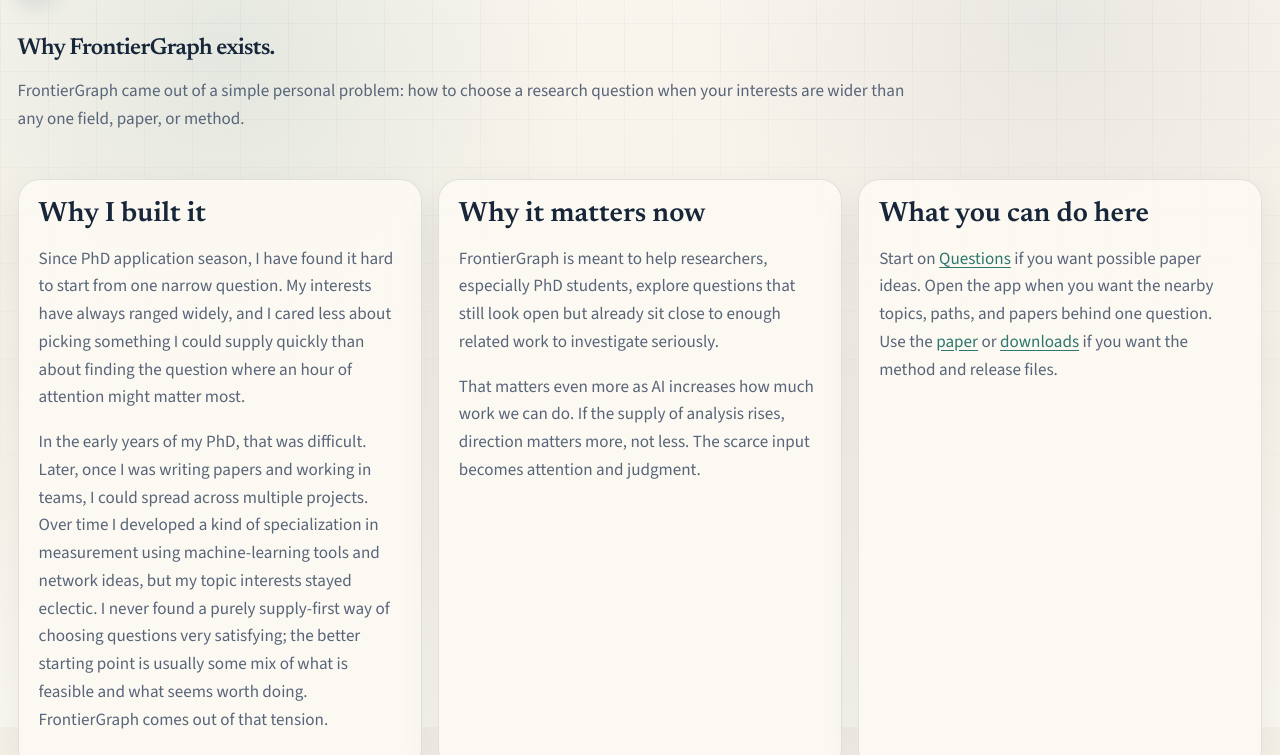
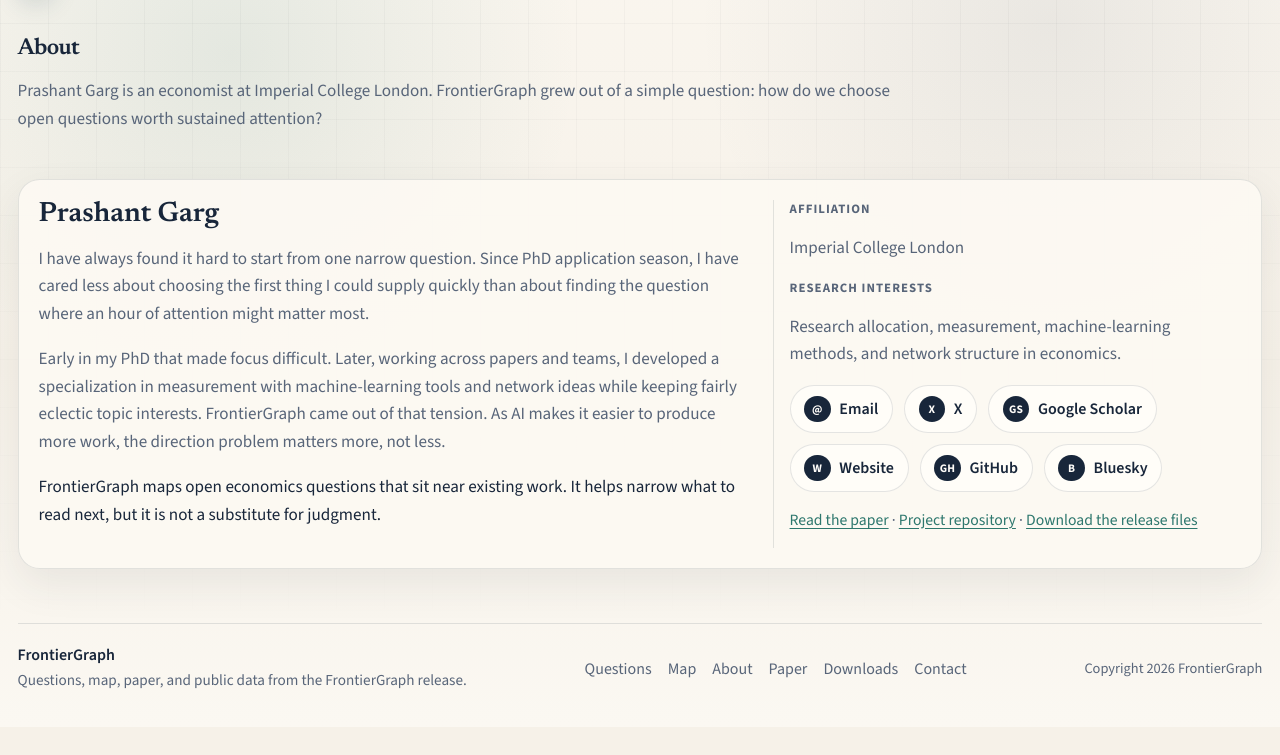
Before and after one commit to prashgarg/frontiergraph, an Astro site in the folder site/: page /about in a window 1280 px wide. Shown: the part 73-828 px from the top of the page. Built offline with nearby package versions, Linux system fonts and the light colour scheme; Astro itself is replaced by a stand-in of ours.

Commit message:
Tighten about page layout

```diff
--- a/site/src/pages/about/index.astro
+++ b/site/src/pages/about/index.astro
@@ -18,53 +18,32 @@ const authorLinks = [
 >
   <main>
     <section class="page-hero">
-      <h1>Why FrontierGraph exists.</h1>
+      <h1>About</h1>
       <p class="lede">
-        FrontierGraph came out of a simple personal problem: how to choose a research question when your interests are wider than any one field, paper, or method.
+        Prashant Garg is an economist at Imperial College London. FrontierGraph grew out of a simple question: how do we choose open questions worth sustained attention?
       </p>
     </section>
 
     <section class="section">
-      <div class="card-grid">
-        <article class="card">
-          <h2>Why I built it</h2>
+      <article class="card about-profile-card">
+        <div class="about-profile-grid">
+          <div class="about-profile-copy">
+            <h2>Prashant Garg</h2>
             <p class="card-copy">
-            Since PhD application season, I have found it hard to start from one narrow question. My interests have always ranged widely, and I cared less about picking something I could supply quickly than about finding the question where an hour of attention might matter most.
+              I have always found it hard to start from one narrow question. Since PhD application season, I have cared less about choosing the first thing I could supply quickly than about finding the question where an hour of attention might matter most.
             </p>
             <p class="card-copy">
-            In the early years of my PhD, that was difficult. Later, once I was writing papers and working in teams, I could spread across multiple projects. Over time I developed a kind of specialization in measurement using machine-learning tools and network ideas, but my topic interests stayed eclectic. I never found a purely supply-first way of choosing questions very satisfying; the better starting point is usually some mix of what is feasible and what seems worth doing. FrontierGraph comes out of that tension.
+              Early in my PhD that made focus difficult. Later, working across papers and teams, I developed a specialization in measurement with machine-learning tools and network ideas while keeping fairly eclectic topic interests. FrontierGraph came out of that tension. As AI makes it easier to produce more work, the direction problem matters more, not less.
             </p>
-        </article>
-        <article class="card">
-          <h2>Why it matters now</h2>
-          <p class="card-copy">
-            FrontierGraph is meant to help researchers, especially PhD students, explore questions that still look open but already sit close to enough related work to investigate seriously.
+            <p class="card-copy about-brief-note">
+              FrontierGraph maps open economics questions that sit near existing work. It helps narrow what to read next, but it is not a substitute for judgment.
             </p>
-          <p class="card-copy">
-            That matters even more as AI increases how much work we can do. If the supply of analysis rises, direction matters more, not less. The scarce input becomes attention and judgment.
-          </p>
-        </article>
-        <article class="card">
-          <h2>What you can do here</h2>
-          <p class="card-copy">
-            Start on <a href="/questions/">Questions</a> if you want possible paper ideas. Open the app when you want the nearby topics, paths, and papers behind one question. Use the <a href="/paper/">paper</a> or <a href="/downloads/">downloads</a> if you want the method and release files.
-          </p>
-        </article>
-        <article class="card">
-          <h2>What it does not claim</h2>
-          <p class="card-copy">
-            FrontierGraph does not tell you that a question is important, that a claim is true, or that no close paper already exists. It is a way to narrow what to read next, not a substitute for judgment.
-          </p>
-        </article>
-        <article class="card">
-          <h2>About the author</h2>
-          <p class="card-copy">
-            <strong>Prashant Garg</strong><br />
-            Imperial College London
-          </p>
-          <p class="card-copy">
-            Research interests: research allocation, measurement, machine-learning methods, and network structure in economics.
-          </p>
+          </div>
+          <aside class="about-profile-meta" aria-label="Author details">
+            <p class="about-meta-label">Affiliation</p>
+            <p class="card-copy">Imperial College London</p>
+            <p class="about-meta-label">Research interests</p>
+            <p class="card-copy">Research allocation, measurement, machine-learning methods, and network structure in economics.</p>
             <div class="about-link-grid" aria-label="Author links">
               {authorLinks.map((link) => (
                 <a class="about-link-chip" href={link.href} target="_blank" rel="noreferrer">
@@ -73,11 +52,12 @@ const authorLinks = [
                 </a>
               ))}
             </div>
-          <p class="card-copy">
+            <p class="card-copy about-meta-links">
               <a href="/paper/">Read the paper</a> · <a href={data.repo_url}>Project repository</a> · <a href="/downloads/">Download the release files</a>
             </p>
+          </aside>
+        </div>
       </article>
-      </div>
     </section>
   </main>
 </BaseLayout>
--- a/site/src/styles/global.css
+++ b/site/src/styles/global.css
@@ -433,6 +433,50 @@ h3 {
   margin-top: 1.4rem;
 }
 
+.about-profile-card {
+  padding: 1.1rem 1.15rem;
+}
+
+.about-profile-grid {
+  display: grid;
+  grid-template-columns: minmax(0, 1.45fr) minmax(17rem, 0.95fr);
+  gap: 1.15rem;
+  align-items: start;
+}
+
+.about-profile-copy h2 {
+  margin: 0 0 0.55rem;
+}
+
+.about-profile-copy .card-copy + .card-copy,
+.about-profile-meta .card-copy + .about-meta-label,
+.about-profile-meta .about-link-grid,
+.about-profile-meta .about-meta-links {
+  margin-top: 0.95rem;
+}
+
+.about-profile-meta {
+  padding-left: 1rem;
+  border-left: 1px solid var(--line);
+}
+
+.about-meta-label {
+  margin: 0;
+  color: var(--muted);
+  font-size: 0.8rem;
+  font-weight: 700;
+  letter-spacing: 0.08em;
+  text-transform: uppercase;
+}
+
+.about-brief-note {
+  color: var(--text);
+}
+
+.about-meta-links {
+  font-size: 0.98rem;
+}
+
 .about-link-grid {
   display: flex;
   flex-wrap: wrap;
@@ -2449,6 +2493,17 @@ h3 {
   .homepage-carousel-panel-compact .homepage-carousel-slide {
     grid-template-columns: 1fr;
   }
+
+  .about-profile-grid {
+    grid-template-columns: 1fr;
+  }
+
+  .about-profile-meta {
+    padding-left: 0;
+    border-left: 0;
+    border-top: 1px solid var(--line);
+    padding-top: 1rem;
+  }
 }
 
 @media (max-width: 640px) {
```
Lines whose indentation alone changed are shown as unchanged.
